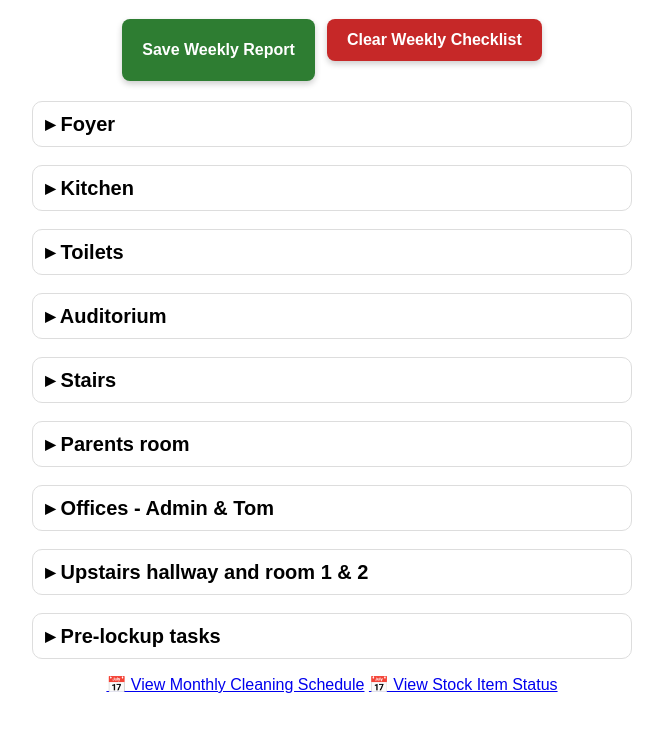
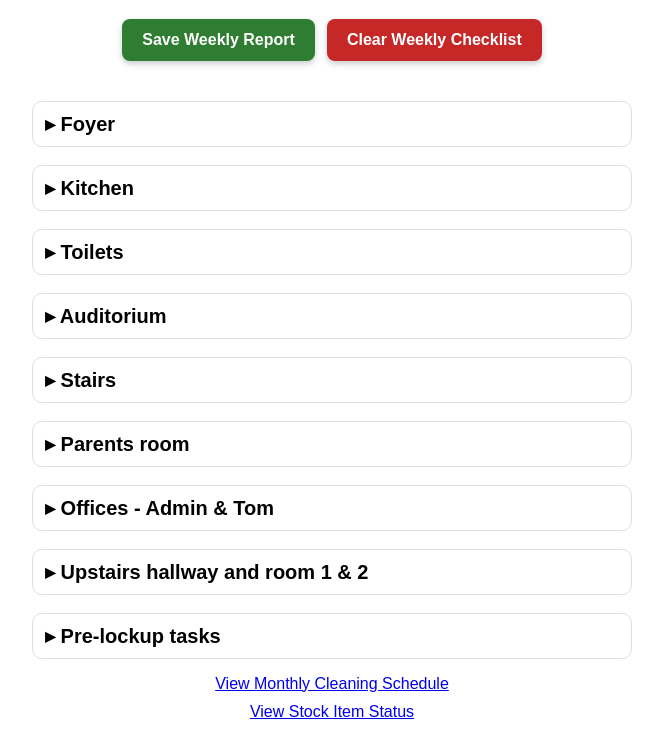
Before and after one commit to blueskyranger/HRBCleaningV2, a plain HTML site: page index.html in a window 1280 px wide. Shown: the part 81-836 px from the top of the page, without its empty margins (308-971 px from the left). Before the commit the page ends 811 px from the top, so only its background shows below. Drawn offline with Linux system fonts and the light colour scheme; no server answers.

Commit message:
Improve save button style and update links layout
Updated the save button styling and modified links for better layout.

```diff
--- a/index.html
+++ b/index.html
@@ -109,6 +109,7 @@
 }
 
 .save-btn {
+  margin-bottom: 20px;
   padding: 12px 20px;
   font-size: 16px;
   font-weight: bold;
@@ -123,6 +124,8 @@
 .save-btn:hover {
   background-color: #1b5e20;
 }
+
+
   </style>
 </head>
 
@@ -282,9 +285,14 @@
     </ul>
   </details>
 
-  <p style="text-align:center;">
-  <a href="https://blueskyranger.github.io/HRBCleaningV2/schedule.html">📅 View Monthly Cleaning Schedule</a>
-    <a href="https://blueskyranger.github.io/HRBCleaningV2/stock.html">📅 View Stock Item Status</a>
+<p style="text-align:center;">
+  <a href="https://blueskyranger.github.io/HRBCleaningV2/schedule.html" style="display:block; margin-bottom:10px;">
+    View Monthly Cleaning Schedule
+  </a>
+
+  <a href="https://blueskyranger.github.io/HRBCleaningV2/stock.html" style="display:block;">
+    View Stock Item Status
+  </a>
 </p>
 
 <script type="module">
```
